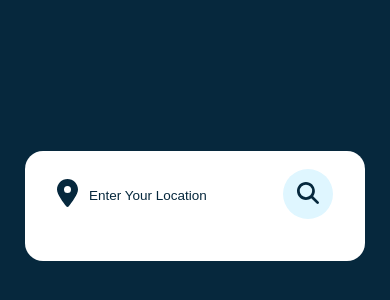
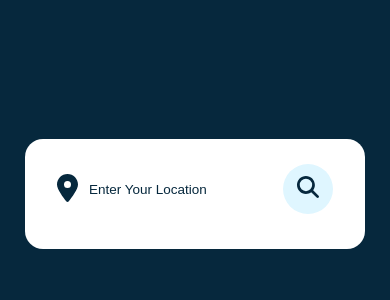
Before and after one commit to Vishnu1017/my-app, a React (Create React App) app: page / in a window 390 px wide. Shown: the part 162-462 px from the top of the page. Built offline with nearby package versions, Linux system fonts and the light colour scheme.

Commit message:
changes css

```diff
--- a/src/App.css
+++ b/src/App.css
@@ -195,19 +195,17 @@ body{
   .container {
     width: 90%; /* Adjust the container width for smaller screens */
     margin: auto;
+    padding-top: 25px;
+    margin-bottom: 25px;
   }
 
   .weather-details .humidity, .weather-details .wind{
     padding: 0%;
   }
 
-  .wind{
-    padding-left: 10px;
-  }
-
   .sunrise-sunset{
     padding-top: 10px;
-    font-size: 15px;
+    font-size: 16px;
   }
 
   .description {
```
